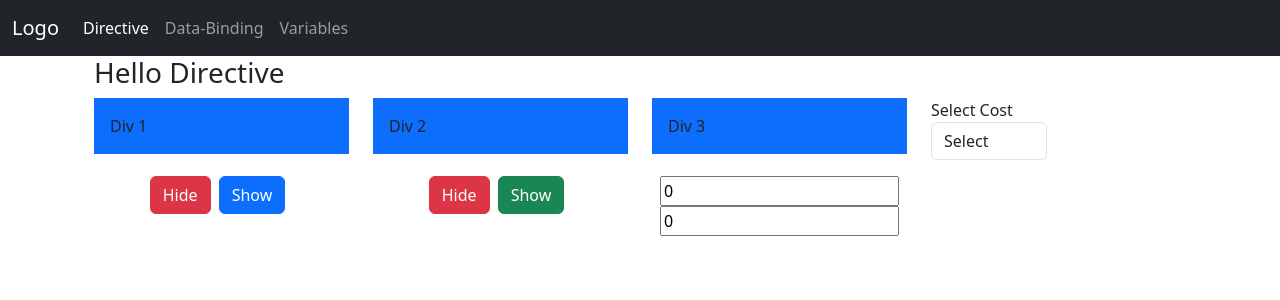
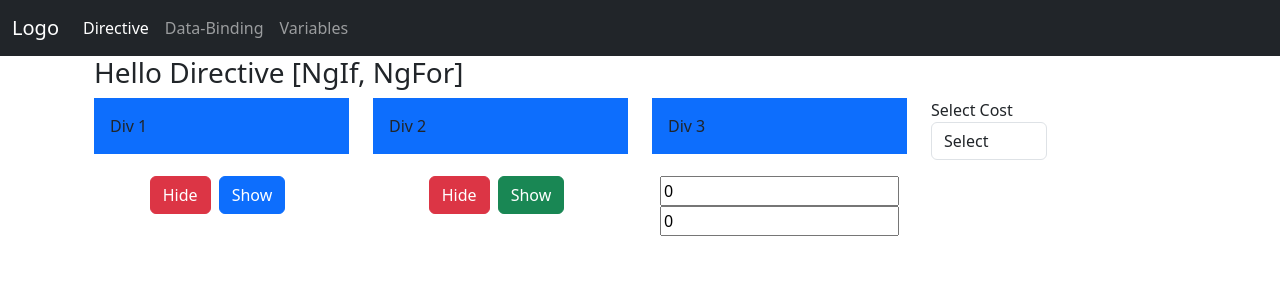
Before and after one commit to Rubipatel1989/angular19-first, an Angular app: page /directive in a window 1280 px wide. Shown: the top 300 px of the page. Built offline with nearby package versions, Linux system fonts and the light colour scheme.

Commit message:
Add hints

```diff
--- a/src/app/components/directive/directive.component.ts
+++ b/src/app/components/directive/directive.component.ts
@@ -9,7 +9,7 @@ import { FormsModule } from '@angular/forms';
   styleUrl: './directive.component.css'
 })
 export class DirectiveComponent {
-  title = "Hello Directive";
+  title = "Hello Directive [NgIf, NgFor]";
   isDiv1Visible: boolean = true;
   isDiv2Visible: boolean = true;
   num1 = 0;
```
